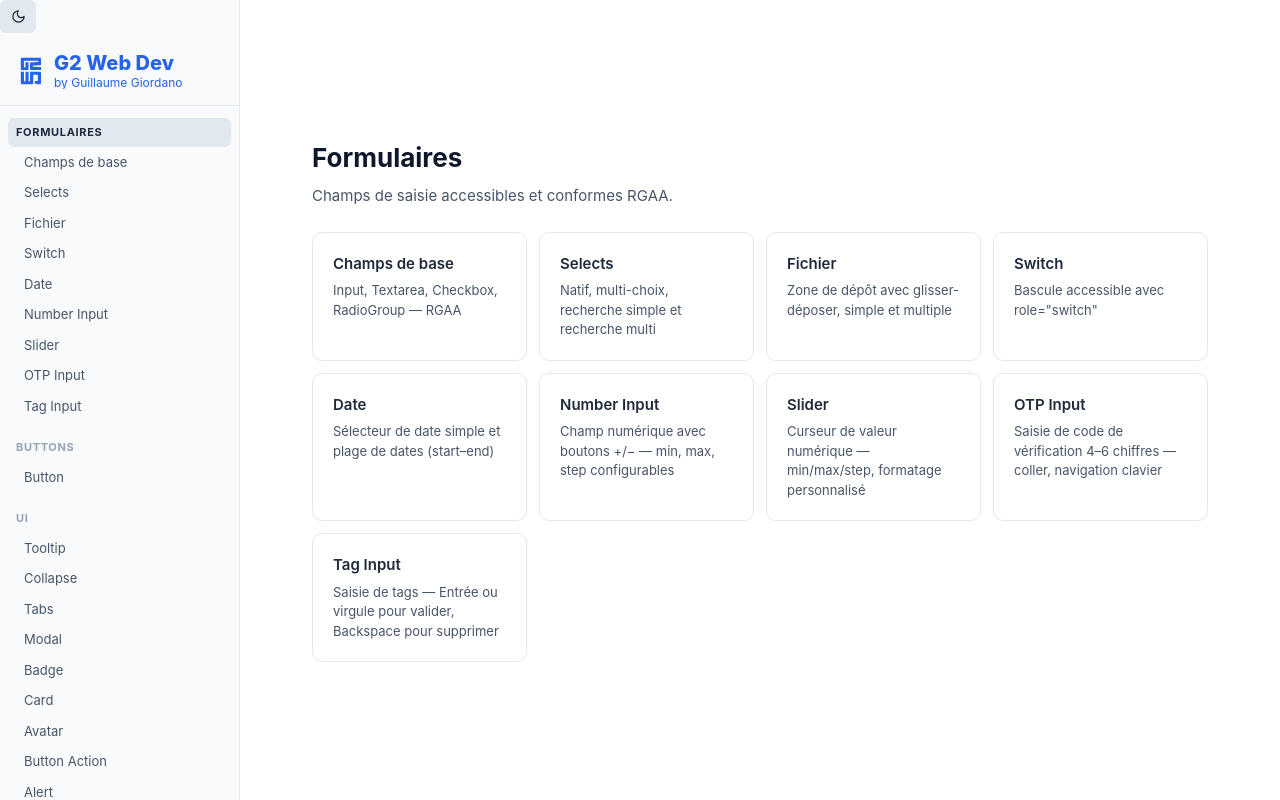
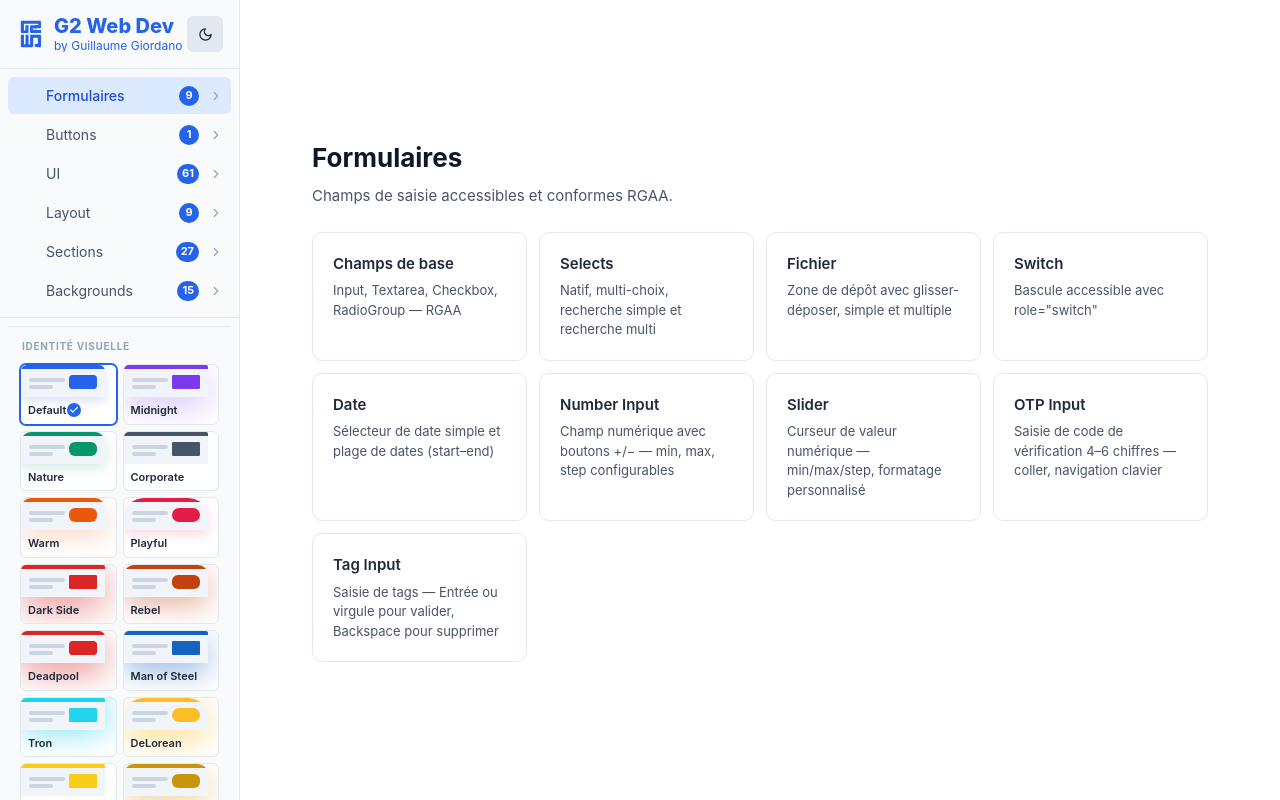
Before and after one commit to GuillaumeGiordano/my-components, a SvelteKit app: page /forms in a window 1280 px wide. Built offline with nearby package versions, Linux system fonts and the light colour scheme.

Commit message:
feat: enhance HeroSection with improved layout and styling; add new backgrounds and carousel features refactor: update registry with new background components and improve layout structure fix: clean up BubbleBackground and ParticleBackground pages for better readability and consistency

```diff
--- a/src/lib/registry.ts
+++ b/src/lib/registry.ts
@@ -7,6 +7,8 @@ export type ComponentEntry = {
 export type ComponentCategory = {
 	slug: string;
 	label: string;
+	/** Route prefix override — defaults to slug if omitted. */
+	baseSlug?: string;
 	components: ComponentEntry[];
 };
 
@@ -284,81 +286,6 @@ export const categories: ComponentCategory[] = [
 				description: 'Sentinel IntersectionObserver qui déclenche le chargement des données suivantes automatiquement'
 			},
 			{
-				slug: 'particle-background',
-				label: 'Particle Background',
-				description: 'Réseau de particules animées sur canvas — rebond sur les bords, connexions selon la distance'
-			},
-			{
-				slug: 'starfield-background',
-				label: 'Starfield Background',
-				description: 'Voyage dans les étoiles — projection 3D→2D avec traînées de motion blur sur canvas'
-			},
-			{
-				slug: 'matrix-background',
-				label: 'Matrix Background',
-				description: 'Pluie de caractères katakana style Matrix — fond semi-transparent pour les traînées, canvas'
-			},
-			{
-				slug: 'bubble-background',
-				label: 'Bubble Background',
-				description: 'Bulles transparentes qui montent avec reflet spéculaire — dérive aléatoire, canvas'
-			},
-			{
-				slug: 'noise-background',
-				label: 'Noise Background',
-				description: 'Blobs flous en mouvement lent — effet liquid noise / lava lamp coloré, canvas + blur'
-			},
-			{
-				slug: 'gradient-background',
-				label: 'Gradient Background',
-				description: 'Dégradé animé CSS pur — background-size 400%, couleurs et vitesse configurables, zéro JS runtime'
-			},
-			{
-				slug: 'aurora-background',
-				label: 'Aurora Background',
-				description: 'Aurore boréale CSS — 4 couches floues animées indépendamment, fond sombre recommandé'
-			},
-			{
-				slug: 'geometric-background',
-				label: 'Geometric Background',
-				description: 'Formes géométriques flottantes CSS — positions déterministes (stable SSR), animations indépendantes'
-			},
-			{
-				slug: 'ocean-background',
-				label: 'Ocean Background',
-				description: 'Fond marin animé — rayons lumineux, caustiques par interférence sinusoïdale, bulles flottantes. 3 profondeurs.'
-			},
-			{
-				slug: 'fire-background',
-				label: 'Fire Background',
-				description: 'Flammes canvas — particules HSL jaune→orange→rouge avec turbulence sinusoïdale'
-			},
-			{
-				slug: 'rain-background',
-				label: 'Rain Background',
-				description: 'Pluie canvas — gouttes diagonales (vent configurable), ripples elliptiques à l\'impact'
-			},
-			{
-				slug: 'snow-background',
-				label: 'Snow Background',
-				description: 'Flocons canvas — oscillation sinusoïdale par phase individuelle, vent configurable'
-			},
-			{
-				slug: 'thunder-background',
-				label: 'Thunder Background',
-				description: 'Orage canvas — éclairs par déplacement récursif, flash de scène, timing aléatoire'
-			},
-			{
-				slug: 'sand-background',
-				label: 'Sand Background',
-				description: 'Tempête de sable canvas — grains elliptiques avec parallaxe de profondeur, turbulence sinusoïdale'
-			},
-			{
-				slug: 'neon-grid-background',
-				label: 'Neon Grid Background',
-				description: 'Grille synthwave perspective animée — lignes convergentes, soleil rétro, glow canvas'
-			},
-			{
 				slug: 'glitch-text',
 				label: 'Glitch Text',
 				description: 'Effet glitch RGB — deux clones décalés avec clip-path aléatoire, fréquence et intensité configurables'
@@ -615,5 +542,27 @@ export const categories: ComponentCategory[] = [
 				description: 'Hero dark ultra-animé — orbes flottants, scroll reveal mot par mot, bento 3D tilt, bouton magnétique, bordure shimmer'
 			}
 		]
+	},
+	{
+		slug: 'backgrounds',
+		label: 'Backgrounds',
+		baseSlug: 'ui',
+		components: [
+			{ slug: 'gradient-background',  label: 'Gradient',  description: 'Dégradé animé CSS pur — background-size 400%, couleurs et vitesse configurables, zéro JS runtime' },
+			{ slug: 'aurora-background',    label: 'Aurora',    description: 'Aurore boréale CSS — 4 couches floues animées indépendamment, fond sombre recommandé' },
+			{ slug: 'geometric-background', label: 'Geometric', description: 'Formes géométriques flottantes CSS — positions déterministes (stable SSR), animations indépendantes' },
+			{ slug: 'noise-background',     label: 'Noise',     description: 'Blobs flous en mouvement lent — effet liquid noise / lava lamp coloré, canvas + blur' },
+			{ slug: 'particle-background',  label: 'Particles', description: 'Réseau de particules animées sur canvas — rebond sur les bords, connexions selon la distance' },
+			{ slug: 'starfield-background', label: 'Starfield', description: 'Voyage dans les étoiles — projection 3D→2D avec traînées de motion blur sur canvas' },
+			{ slug: 'matrix-background',    label: 'Matrix',    description: 'Pluie de caractères katakana style Matrix — fond semi-transparent pour les traînées, canvas' },
+			{ slug: 'bubble-background',    label: 'Bubbles',   description: 'Bulles transparentes qui montent avec reflet spéculaire — dérive aléatoire, canvas' },
+			{ slug: 'ocean-background',     label: 'Ocean',     description: 'Fond marin animé — rayons lumineux, caustiques par interférence sinusoïdale, bulles flottantes' },
+			{ slug: 'fire-background',      label: 'Fire',      description: 'Flammes canvas — particules HSL jaune→orange→rouge avec turbulence sinusoïdale' },
+			{ slug: 'rain-background',      label: 'Rain',      description: 'Pluie canvas — gouttes diagonales (vent configurable), ripples elliptiques à l\'impact' },
+			{ slug: 'snow-background',      label: 'Snow',      description: 'Flocons canvas — oscillation sinusoïdale par phase individuelle, vent configurable' },
+			{ slug: 'thunder-background',   label: 'Thunder',   description: 'Orage canvas — éclairs par déplacement récursif, flash de scène, timing aléatoire' },
+			{ slug: 'sand-background',      label: 'Sand',      description: 'Tempête de sable canvas — grains elliptiques avec parallaxe de profondeur, turbulence sinusoïdale' },
+			{ slug: 'neon-grid-background', label: 'Neon Grid', description: 'Grille synthwave perspective animée — lignes convergentes, soleil rétro, glow canvas' },
+		]
 	}
 ];
--- a/src/routes/+layout.svelte
+++ b/src/routes/+layout.svelte
@@ -6,51 +6,72 @@
   import ThemeToggle from "$lib/components/ui/ThemeToggle.svelte";
   import ThemePicker from "$lib/components/ui/ThemePicker.svelte";
   import Toaster from "$lib/components/ui/Toaster.svelte";
+  import SidebarItem from "$lib/components/ui/SidebarItem.svelte";
+  import LogoGG from "$lib/components/logo/LogoGG.svelte";
+  import {
+    FileText,
+    MousePointerClick,
+    Layers,
+    LayoutTemplate,
+    BookOpen,
+    Sparkles,
+  } from "@lucide/svelte";
   import "../app.css";
-  import LogoGG from "$lib/components/logo/LogoGG.svelte";
 
   let { children } = $props();
 
-  // Init theme on client only (localStorage + prefers-color-scheme)
   onMount(() => theme.init());
+
+  const categoryIcons: Record<string, any> = {
+    forms:       FileText,
+    buttons:     MousePointerClick,
+    ui:          Layers,
+    layout:      LayoutTemplate,
+    sections:    BookOpen,
+    backgrounds: Sparkles,
+  };
+
+  const navItems = $derived(
+    categories.map((cat) => {
+      const base = cat.baseSlug ?? cat.slug;
+      return {
+        slug:     cat.slug,
+        label:    cat.label,
+        icon:     categoryIcons[cat.slug] ?? Layers,
+        badge:    cat.components.length,
+        active:   $page.url.pathname.startsWith(`/${base}`),
+        children: cat.components.map((comp) => ({
+          label:  comp.label,
+          href:   `/${base}/${comp.slug}`,
+          active: $page.url.pathname === `/${base}/${comp.slug}`,
+        })),
+      };
+    })
+  );
 </script>
 
 <div class="app">
   <aside class="sidebar">
-    <ThemeToggle />
     <div class="sidebar-header">
       <LogoGG />
+      <ThemeToggle />
     </div>
 
     <nav class="sidebar-nav">
-      {#if categories.length === 0}
-        <p class="empty-hint">Aucun composant encore.<br />Créons-en ensemble !</p>
-      {:else}
-        {#each categories as category}
-          <div class="nav-group">
-            <a
-              href="/{category.slug}"
-              class="nav-category"
-              class:active={$page.url.pathname.startsWith(`/${category.slug}`)}
-            >
-              {category.label}
-            </a>
-            {#each category.components as component}
-              <a
-                href="/{category.slug}/{component.slug}"
-                class="nav-component"
-                class:active={$page.url.pathname ===
-                  `/${category.slug}/${component.slug}`}
-              >
-                {component.label}
-              </a>
-            {/each}
-          </div>
-        {/each}
-      {/if}
+      {#each navItems as cat}
+        <SidebarItem
+          icon={cat.icon}
+          label={cat.label}
+          badge={cat.badge}
+          active={cat.active}
+          children={cat.children}
+        />
+      {/each}
     </nav>
 
-    <ThemePicker />
+    <div class="sidebar-footer">
+      <ThemePicker />
+    </div>
   </aside>
 
   <main class="content">
@@ -87,78 +108,23 @@
     display: flex;
     align-items: center;
     justify-content: space-between;
-    padding: 20px 16px 16px;
+    padding: 16px;
     border-bottom: 1px solid var(--border);
-  }
-
-  .logo {
-    font-size: 15px;
-    font-weight: 700;
-    color: var(--text-base);
-    text-decoration: none;
+    flex-shrink: 0;
   }
 
   .sidebar-nav {
-    padding: 12px 8px;
+    padding: 8px;
     display: flex;
     flex-direction: column;
-    gap: 4px;
+    gap: 2px;
+    flex: 1;
   }
 
-  .empty-hint {
-    padding: 16px 8px;
-    font-size: 13px;
-    color: var(--text-subtle);
-    line-height: 1.6;
-  }
-
-  .nav-group {
-    display: flex;
-    flex-direction: column;
-    gap: 1px;
-    margin-bottom: 8px;
-  }
-
-  .nav-category {
-    padding: 6px 8px;
-    font-size: 11px;
-    font-weight: 700;
-    text-transform: uppercase;
-    letter-spacing: 0.06em;
-    color: var(--text-subtle);
-    text-decoration: none;
-    border-radius: var(--radius-md);
-    transition:
-      background var(--transition-fast),
-      color var(--transition-fast);
-  }
-
-  .nav-category:hover,
-  .nav-category.active {
-    background: var(--bg-hover);
-    color: var(--text-base);
-  }
-
-  .nav-component {
-    padding: 5px 8px 5px 16px;
-    font-size: 13px;
-    color: var(--text-muted);
-    text-decoration: none;
-    border-radius: var(--radius-md);
-    transition:
-      background var(--transition-fast),
-      color var(--transition-fast);
-  }
-
-  .nav-component:hover {
-    background: var(--bg-hover);
-    color: var(--text-base);
-  }
-
-  .nav-component.active {
-    background: var(--primary-subtle);
-    color: var(--primary-subtle-fg);
-    font-weight: 500;
+  .sidebar-footer {
+    padding: 8px;
+    border-top: 1px solid var(--border);
+    flex-shrink: 0;
   }
 
   .content {
--- a/src/routes/ui/bubble-background/+page.svelte
+++ b/src/routes/ui/bubble-background/+page.svelte
@@ -1,6 +1,5 @@
 <script lang="ts">
-  import '$lib/styles/demo-page.css';
-  import BubbleBackground from '$lib/components/ui/BubbleBackground.svelte';
+  import BubbleBackground from "$lib/components/ui/BubbleBackground.svelte";
 </script>
 
 <svelte:head><title>Bubble Background — UI — My Components</title></svelte:head>
@@ -8,7 +7,10 @@
 <div class="page">
   <div class="page-header">
     <h1>Bubble Background</h1>
-    <p>Bulles transparentes qui montent avec un léger reflet — canvas avec dérive aléatoire.</p>
+    <p>
+      Bulles transparentes qui montent avec un léger reflet — canvas avec dérive
+      aléatoire.
+    </p>
   </div>
 
   <section class="variant">
@@ -16,7 +18,9 @@
     <BubbleBackground>
       <div class="hero">
         <h2 class="hero-title">Légèreté</h2>
-        <p class="hero-sub">20 bulles de tailles variées — montée lente avec dérive horizontale.</p>
+        <p class="hero-sub">
+          20 bulles de tailles variées — montée lente avec dérive horizontale.
+        </p>
       </div>
     </BubbleBackground>
   </section>
@@ -26,7 +30,9 @@
     <BubbleBackground background="#0c1a2e" color="#22d3ee" bubbleCount={30}>
       <div class="hero">
         <h2 class="hero-title hero-title--white">Profondeur</h2>
-        <p class="hero-sub hero-sub--white">30 bulles cyan sur fond sombre — effet aquatique.</p>
+        <p class="hero-sub hero-sub--white">
+          30 bulles cyan sur fond sombre — effet aquatique.
+        </p>
       </div>
     </BubbleBackground>
   </section>
@@ -43,14 +49,15 @@
   <section class="variant">
     <h2>Props</h2>
     <div class="props-table">
-      <div class="props-row header"><span>Prop</span><span>Type</span><span>Défaut</span><span>Description</span></div>
-      {#each [
-        ['children',     'Snippet', '—',                 'Contenu superposé'],
-        ['bubbleCount',  'number',  '20',                'Nombre de bulles'],
-        ['color',        'string',  '"var(--primary)"',  'Couleur des bulles — hex, rgb ou var()'],
-        ['background',   'string',  '"var(--bg-base)"',  'Fond du conteneur'],
-      ] as [p, t, d, desc]}
-        <div class="props-row"><code>{p}</code><code class="type">{t}</code><code class="def">{d}</code><span>{desc}</span></div>
+      <div class="props-row header">
+        <span>Prop</span><span>Type</span><span>Défaut</span><span>Description</span>
+      </div>
+      {#each [["children", "Snippet", "—", "Contenu superposé"], ["bubbleCount", "number", "20", "Nombre de bulles"], ["color", "string", '"var(--primary)"', "Couleur des bulles — hex, rgb ou var()"], ["background", "string", '"var(--bg-base)"', "Fond du conteneur"]] as [p, t, d, desc]}
+        <div class="props-row">
+          <code>{p}</code><code class="type">{t}</code><code class="def">{d}</code><span
+            >{desc}</span
+          >
+        </div>
       {/each}
     </div>
   </section>
@@ -58,19 +65,75 @@
 
 <style>
   .hero {
-    display: flex; flex-direction: column; align-items: center;
-    text-align: center; padding: 52px 32px; gap: 12px; min-height: 200px;
+    display: flex;
+    flex-direction: column;
+    align-items: center;
+    text-align: center;
+    padding: 52px 32px;
+    gap: 12px;
+    min-height: 200px;
   }
-  .hero--sm { padding: 36px 32px; min-height: 140px; }
-  .hero-title { margin: 0; font-size: clamp(1.3rem, 3vw, 2rem); font-weight: 800; color: var(--text-heading); }
-  .hero-title--white { color: #f8fafc; }
-  .hero-sub   { margin: 0; font-size: 14px; color: var(--text-muted); max-width: 400px; line-height: 1.55; }
-  .hero-sub--white { color: rgba(255,255,255,0.5); }
+  .hero--sm {
+    padding: 36px 32px;
+    min-height: 140px;
+  }
+  .hero-title {
+    margin: 0;
+    font-size: clamp(1.3rem, 3vw, 2rem);
+    font-weight: 800;
+    color: var(--text-heading);
+  }
+  .hero-title--white {
+    color: #f8fafc;
+  }
+  .hero-sub {
+    margin: 0;
+    font-size: 14px;
+    color: var(--text-muted);
+    max-width: 400px;
+    line-height: 1.55;
+  }
+  .hero-sub--white {
+    color: rgba(255, 255, 255, 0.5);
+  }
 
-  .props-table { display: flex; flex-direction: column; border: 1px solid var(--border); border-radius: var(--radius-lg); overflow: hidden; }
-  .props-row { display: grid; grid-template-columns: 120px 80px 180px 1fr; gap: 12px; padding: 10px 16px; align-items: center; border-bottom: 1px solid var(--border); font-size: 13px; color: var(--text-muted); }
-  .props-row:last-child { border-bottom: none; }
-  .props-row.header { background: var(--bg-subtle); font-size: 11px; font-weight: 700; text-transform: uppercase; letter-spacing: 0.06em; color: var(--text-subtle); }
-  .props-row code { font-family: var(--font-mono); font-size: 12px; color: var(--text-base); }
-  code.type { color: var(--primary); } code.def { color: var(--text-subtle); }
+  .props-table {
+    display: flex;
+    flex-direction: column;
+    border: 1px solid var(--border);
+    border-radius: var(--radius-lg);
+    overflow: hidden;
+  }
+  .props-row {
+    display: grid;
+    grid-template-columns: 120px 80px 180px 1fr;
+    gap: 12px;
+    padding: 10px 16px;
+    align-items: center;
+    border-bottom: 1px solid var(--border);
+    font-size: 13px;
+    color: var(--text-muted);
+  }
+  .props-row:last-child {
+    border-bottom: none;
+  }
+  .props-row.header {
+    background: var(--bg-subtle);
+    font-size: 11px;
+    font-weight: 700;
+    text-transform: uppercase;
+    letter-spacing: 0.06em;
+    color: var(--text-subtle);
+  }
+  .props-row code {
+    font-family: var(--font-mono);
+    font-size: 12px;
+    color: var(--text-base);
+  }
+  code.type {
+    color: var(--primary);
+  }
+  code.def {
+    color: var(--text-subtle);
+  }
 </style>
--- a/src/routes/ui/particle-background/+page.svelte
+++ b/src/routes/ui/particle-background/+page.svelte
@@ -1,6 +1,5 @@
 <script lang="ts">
-  import '$lib/styles/demo-page.css';
-  import ParticleBackground from '$lib/components/ui/ParticleBackground.svelte';
+  import ParticleBackground from "$lib/components/ui/ParticleBackground.svelte";
 </script>
 
 <svelte:head><title>Particle Background — UI — My Components</title></svelte:head>
@@ -8,7 +7,10 @@
 <div class="page">
   <div class="page-header">
     <h1>Particle Background</h1>
-    <p>Réseau de particules animées sur canvas — particules connectées par des lignes si assez proches.</p>
+    <p>
+      Réseau de particules animées sur canvas — particules connectées par des lignes si
+      assez proches.
+    </p>
   </div>
 
   <section class="variant">
@@ -16,7 +18,9 @@
     <ParticleBackground>
       <div class="hero">
         <h2 class="hero-title">Réseau de particules</h2>
-        <p class="hero-sub">60 particules, connexions à moins de 120px, couleur primaire du thème.</p>
+        <p class="hero-sub">
+          60 particules, connexions à moins de 120px, couleur primaire du thème.
+        </p>
       </div>
     </ParticleBackground>
   </section>
@@ -32,10 +36,19 @@
 
   <section class="variant">
     <h2>Fond sombre + couleur personnalisée</h2>
-    <ParticleBackground color="#818cf8" background="#0f172a" particleCount={70} connectionDistance={130}>
+    <ParticleBackground
+      color="#818cf8"
+      background="#0f172a"
+      particleCount={70}
+      connectionDistance={130}
+    >
       <div class="hero">
         <h2 class="hero-title hero-title--white">Couleur violette</h2>
-        <p class="hero-sub hero-sub--white">Passe une couleur hex + <code style="color:rgba(255,255,255,0.6)">background="#0f172a"</code> pour un fond sombre.</p>
+        <p class="hero-sub hero-sub--white">
+          Passe une couleur hex + <code style="color:rgba(255,255,255,0.6)"
+            >background="#0f172a"</code
+          > pour un fond sombre.
+        </p>
       </div>
     </ParticleBackground>
   </section>
@@ -43,16 +56,15 @@
   <section class="variant">
     <h2>Props</h2>
     <div class="props-table">
-      <div class="props-row header"><span>Prop</span><span>Type</span><span>Défaut</span><span>Description</span></div>
-      {#each [
-        ['children',           'Snippet', '—',                 'Contenu superposé aux particules'],
-        ['particleCount',      'number',  '60',              'Nombre de particules'],
-        ['color',              'string',  '"var(--primary)"', 'Couleur des particules — hex, rgb ou var()'],
-        ['background',         'string',  '"var(--bg-subtle)"','Fond du conteneur — doit être opaque'],
-        ['speed',              'number',  '0.6',             'Vitesse de déplacement'],
-        ['connectionDistance', 'number',  '120',             'Distance max (px) pour tracer une connexion'],
-      ] as [p, t, d, desc]}
-        <div class="props-row"><code>{p}</code><code class="type">{t}</code><code class="def">{d}</code><span>{desc}</span></div>
+      <div class="props-row header">
+        <span>Prop</span><span>Type</span><span>Défaut</span><span>Description</span>
+      </div>
+      {#each [["children", "Snippet", "—", "Contenu superposé aux particules"], ["particleCount", "number", "60", "Nombre de particules"], ["color", "string", '"var(--primary)"', "Couleur des particules — hex, rgb ou var()"], ["background", "string", '"var(--bg-subtle)"', "Fond du conteneur — doit être opaque"], ["speed", "number", "0.6", "Vitesse de déplacement"], ["connectionDistance", "number", "120", "Distance max (px) pour tracer une connexion"]] as [p, t, d, desc]}
+        <div class="props-row">
+          <code>{p}</code><code class="type">{t}</code><code class="def">{d}</code><span
+            >{desc}</span
+          >
+        </div>
       {/each}
     </div>
   </section>
@@ -61,9 +73,18 @@
     <h2>Notes</h2>
     <ul class="notes">
       <li>Le canvas se redimensionne automatiquement via <code>ResizeObserver</code>.</li>
-      <li>L'animation est nettoyée proprement au démontage (<code>cancelAnimationFrame</code>).</li>
-      <li>Les particules rebondissent sur les bords — algorithme O(n²) optimisé (paires uniques).</li>
-      <li>Pour les couleurs, <code>var(--css-var)</code> est résolu au montage — pas réactif aux changements de thème dynamiques.</li>
+      <li>
+        L'animation est nettoyée proprement au démontage (<code>cancelAnimationFrame</code
+        >).
+      </li>
+      <li>
+        Les particules rebondissent sur les bords — algorithme O(n²) optimisé (paires
+        uniques).
+      </li>
+      <li>
+        Pour les couleurs, <code>var(--css-var)</code> est résolu au montage — pas réactif
+        aux changements de thème dynamiques.
+      </li>
     </ul>
   </section>
 </div>
@@ -80,7 +101,9 @@
     min-height: 200px;
   }
 
-  .hero--sm { padding: 36px 32px; }
+  .hero--sm {
+    padding: 36px 32px;
+  }
 
   .hero-title {
     margin: 0;
@@ -89,8 +112,12 @@
     color: var(--text-heading);
   }
 
-  .hero-title--sm   { font-size: 1.25rem; }
-  .hero-title--white { color: #f8fafc; }
+  .hero-title--sm {
+    font-size: 1.25rem;
+  }
+  .hero-title--white {
+    color: #f8fafc;
+  }
 
   .hero-sub {
     margin: 0;
@@ -100,14 +127,57 @@
     line-height: 1.55;
   }
 
-  .hero-sub--white { color: rgba(255,255,255,0.55); }
+  .hero-sub--white {
+    color: rgba(255, 255, 255, 0.55);
+  }
 
-  .props-table { display: flex; flex-direction: column; border: 1px solid var(--border); border-radius: var(--radius-lg); overflow: hidden; }
-  .props-row { display: grid; grid-template-columns: 170px 80px 170px 1fr; gap: 12px; padding: 10px 16px; align-items: center; border-bottom: 1px solid var(--border); font-size: 13px; color: var(--text-muted); }
-  .props-row:last-child { border-bottom: none; }
-  .props-row.header { background: var(--bg-subtle); font-size: 11px; font-weight: 700; text-transform: uppercase; letter-spacing: 0.06em; color: var(--text-subtle); }
-  .props-row code { font-family: var(--font-mono); font-size: 12px; color: var(--text-base); }
-  code.type { color: var(--primary); } code.def { color: var(--text-subtle); }
+  .props-table {
+    display: flex;
+    flex-direction: column;
+    border: 1px solid var(--border);
+    border-radius: var(--radius-lg);
+    overflow: hidden;
+  }
+  .props-row {
+    display: grid;
+    grid-template-columns: 170px 80px 170px 1fr;
+    gap: 12px;
+    padding: 10px 16px;
+    align-items: center;
+    border-bottom: 1px solid var(--border);
+    font-size: 13px;
+    color: var(--text-muted);
+  }
+  .props-row:last-child {
+    border-bottom: none;
+  }
+  .props-row.header {
+    background: var(--bg-subtle);
+    font-size: 11px;
+    font-weight: 700;
+    text-transform: uppercase;
+    letter-spacing: 0.06em;
+    color: var(--text-subtle);
+  }
+  .props-row code {
+    font-family: var(--font-mono);
+    font-size: 12px;
+    color: var(--text-base);
+  }
+  code.type {
+    color: var(--primary);
+  }
+  code.def {
+    color: var(--text-subtle);
+  }
 
-  .notes { display: flex; flex-direction: column; gap: 8px; padding-left: 20px; font-size: 14px; color: var(--text-muted); line-height: 1.6; }
+  .notes {
+    display: flex;
+    flex-direction: column;
+    gap: 8px;
+    padding-left: 20px;
+    font-size: 14px;
+    color: var(--text-muted);
+    line-height: 1.6;
+  }
 </style>
```
Also changed, not shown: src/lib/components/sections/HeroSection.svelte (+7 -3 lines), src/routes/sections/hero/+page.svelte (+72 -20 lines), src/routes/ui/carousel/+page.svelte (+39 -18 lines).
